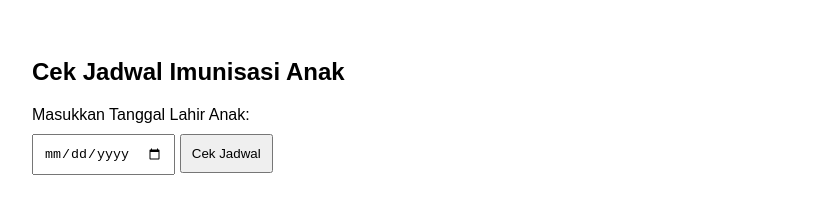
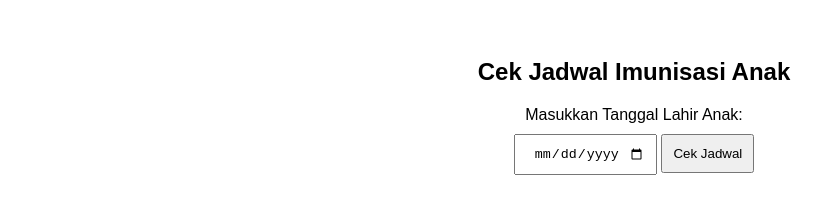
Before and after one commit to arza-nay08/Cek-Imunisasi, a plain HTML site: page index.html in a window 1280 px wide. Shown: the whole page, without its empty margins (6-827 px from the left). Drawn offline with Linux system fonts and the light colour scheme.

Commit message:
index.html

```diff
--- a/cek_imunisasi.html
+++ b/index.html
@@ -3,17 +3,18 @@
 <head>
   <title>Cek Jadwal Imunisasi Anak</title>
   <style>
-    body { font-family: Arial; padding: 30px; }
-    input, button { margin: 10px 0; padding: 10px; }
+    body { font-family: Arial; padding: 30px; text-align: center }
+    input, button { margin: 10px 0; padding: 10px; text-align: center }
   </style>
 </head>
 <body>
+  <text-align center>
   <h2>Cek Jadwal Imunisasi Anak</h2>
   <label for="dob">Masukkan Tanggal Lahir Anak:</label><br>
   <input type="date" id="dob">
   <button onclick="cekImunisasi()">Cek Jadwal</button>
 
-  <div id="hasil" style="margin-top: 20px;"></div>
+  <div id="hasil" style="margin-top: 20px; text-align: center"></div>
 
   <script>
     function cekImunisasi() {
```
